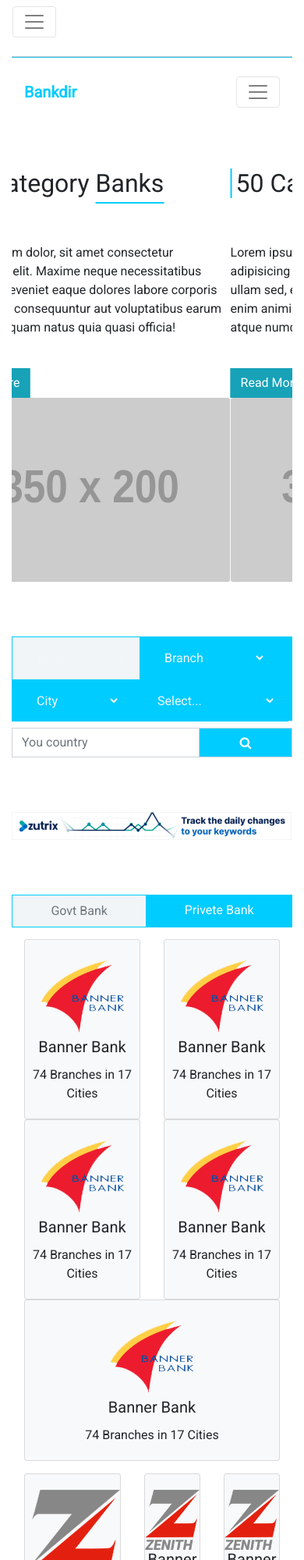
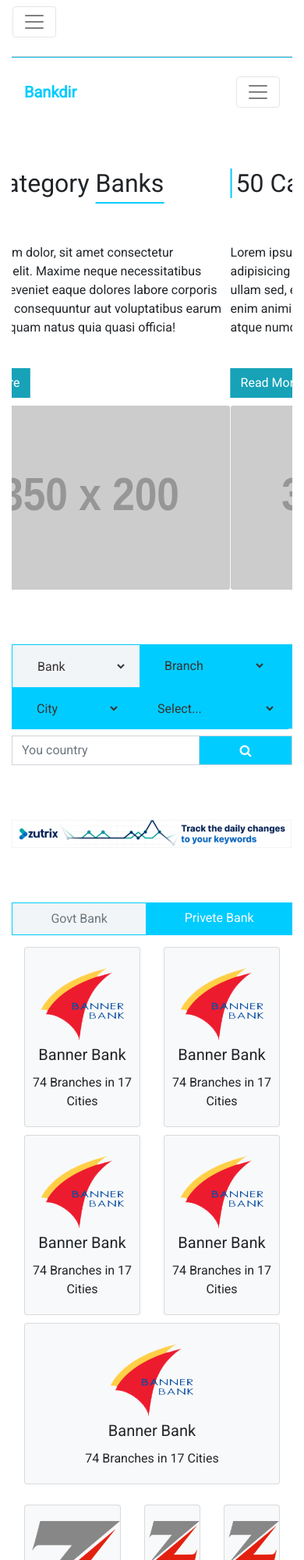
Before and after one commit to mhannan-dev/bank_front, a website built with Parcel: page index.html in a window 390 px wide. Shown: the top 2000 px of the page at 78% size. Built offline with nearby package versions, Linux system fonts and the light colour scheme; placeholder pictures from the web are drawn by us; files whose address does not match are found by name.

Commit message:
done 400px

```diff
--- a/css/responsive.css
+++ b/css/responsive.css
@@ -1,6 +1,4 @@
-@media only screen and (max-width: 1200px) {
-
-}
+@media only screen and (max-width: 1200px) {}
 
 @media only screen and (max-width: 100px) {}
 
@@ -12,13 +10,37 @@
 
 @media only screen and (max-width: 414px) {}
 
-@media only screen and (max-width: 375px) {}
+@media only screen and (max-width: 400px) {
+  .btn.btn-info.mt-4 {
+    margin-bottom: 10px;
+  }
+
+  .form-control.m-form-control.border-none {
+    padding-right: 31px;
+    color: #393333;
+  }
+
+  .col {
+    margin-bottom: 10px;
+  }
+
+  .section-bank-category {
+    margin-bottom: 30px;
+  }
+
+  .section {
+    padding-top: 30px;
+    padding-bottom: 30px;
+}
+}
 
 @media only screen and (max-width: 300px) {
+
   /* Here is oky */
   .btn.btn-info.mt-4 {
     margin-bottom: 10px;
   }
+
   .tab-ul-bg {
     background: #12c5f1;
     border: 1px solid #05647c;
@@ -31,6 +53,7 @@
   .card-body {
     margin-bottom: 20px;
   }
+
   .section {
     padding-top: 30px;
     padding-bottom: 30px;
```
Also changed, not shown: bank-branch.html (+0 -11 lines).
